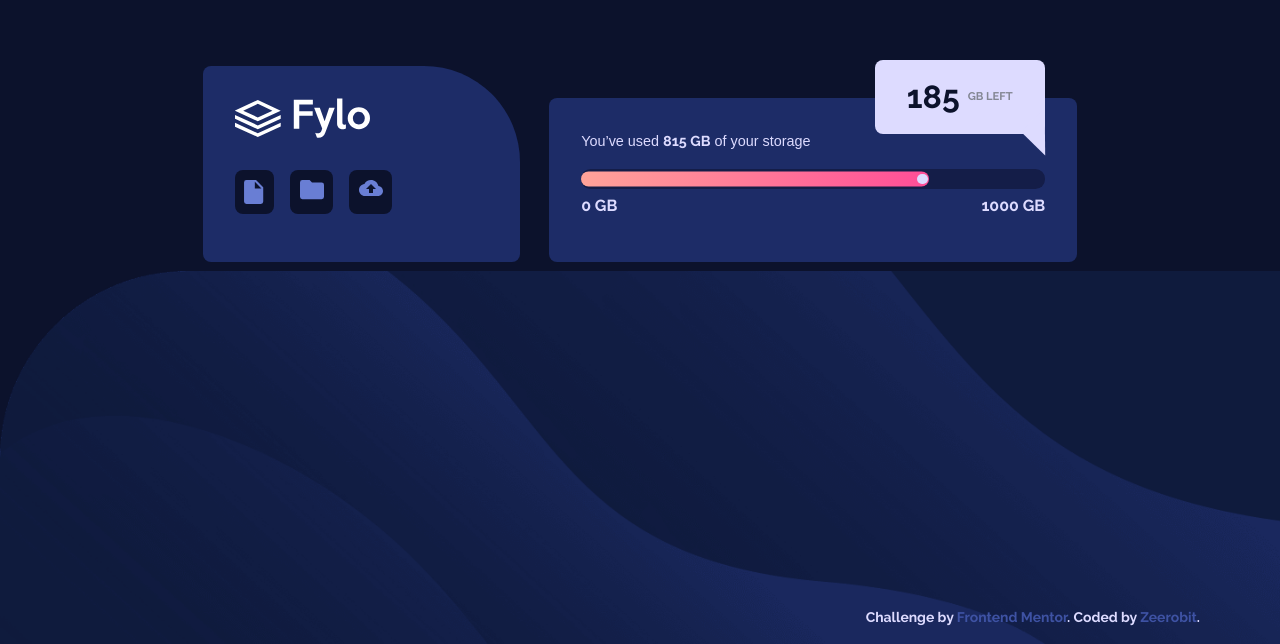
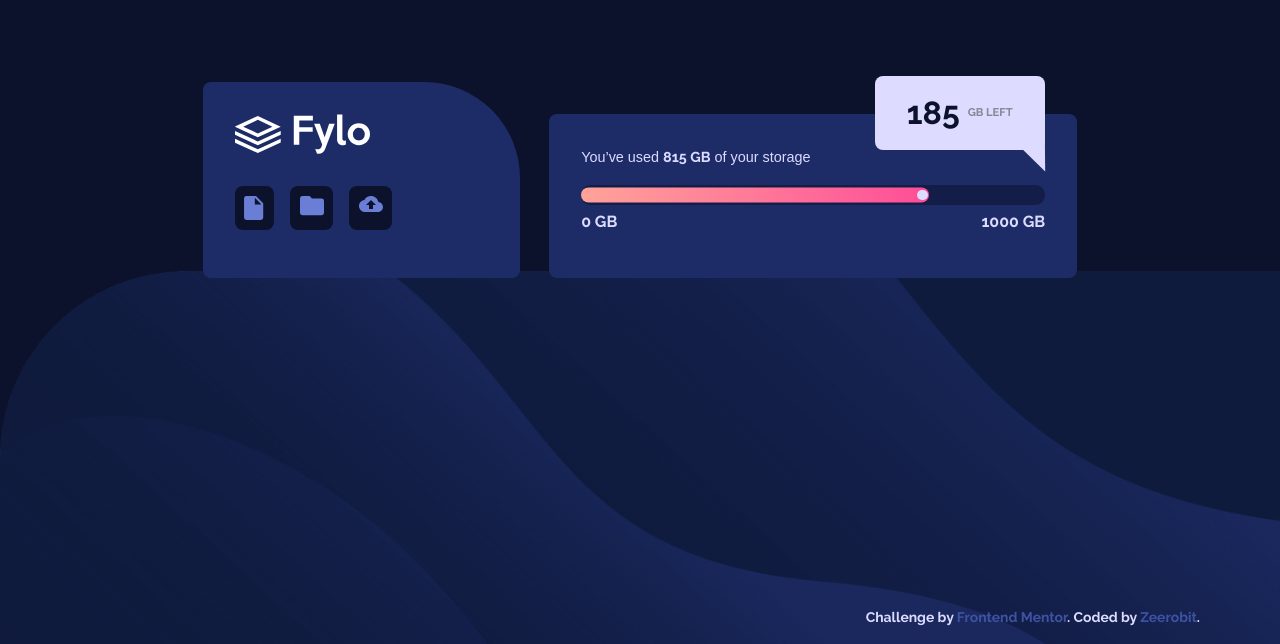
Before and after one commit to zeerobit/fylo-data-storage, a plain HTML site: page index.html in a window 1280 px wide. Shown: the part 156-800 px from the top of the page. Drawn offline with Linux system fonts and the light colour scheme.

Commit message:
lower transform value on container

```diff
--- a/stylesheets/scss/style.scss
+++ b/stylesheets/scss/style.scss
@@ -33,7 +33,7 @@ li {
     @include config.flex(row);
     max-width: 57rem;
     gap: 1.8rem;
-    transform: translateY(-5rem);
+    transform: translateY(-4rem);
   }
 }
 
```
Also changed, not shown: stylesheets/css/style.css.
